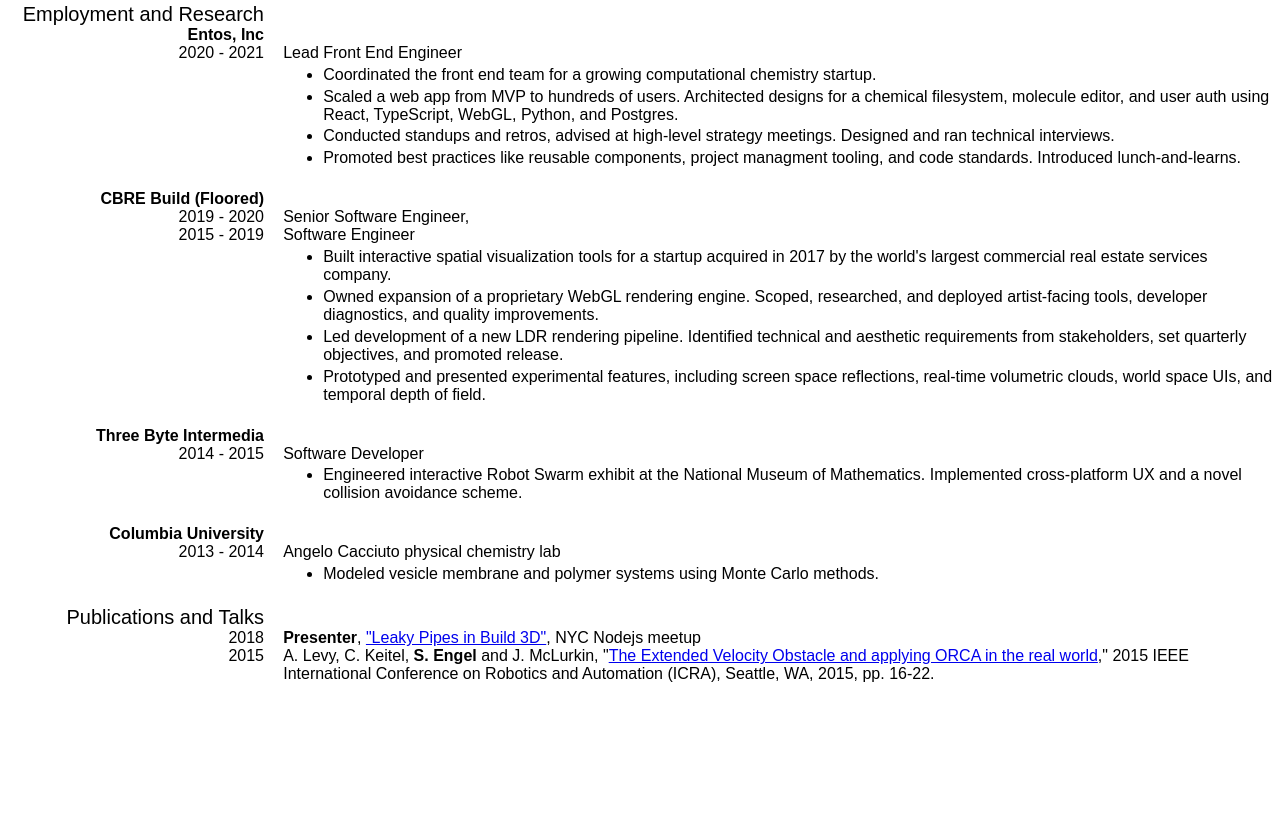
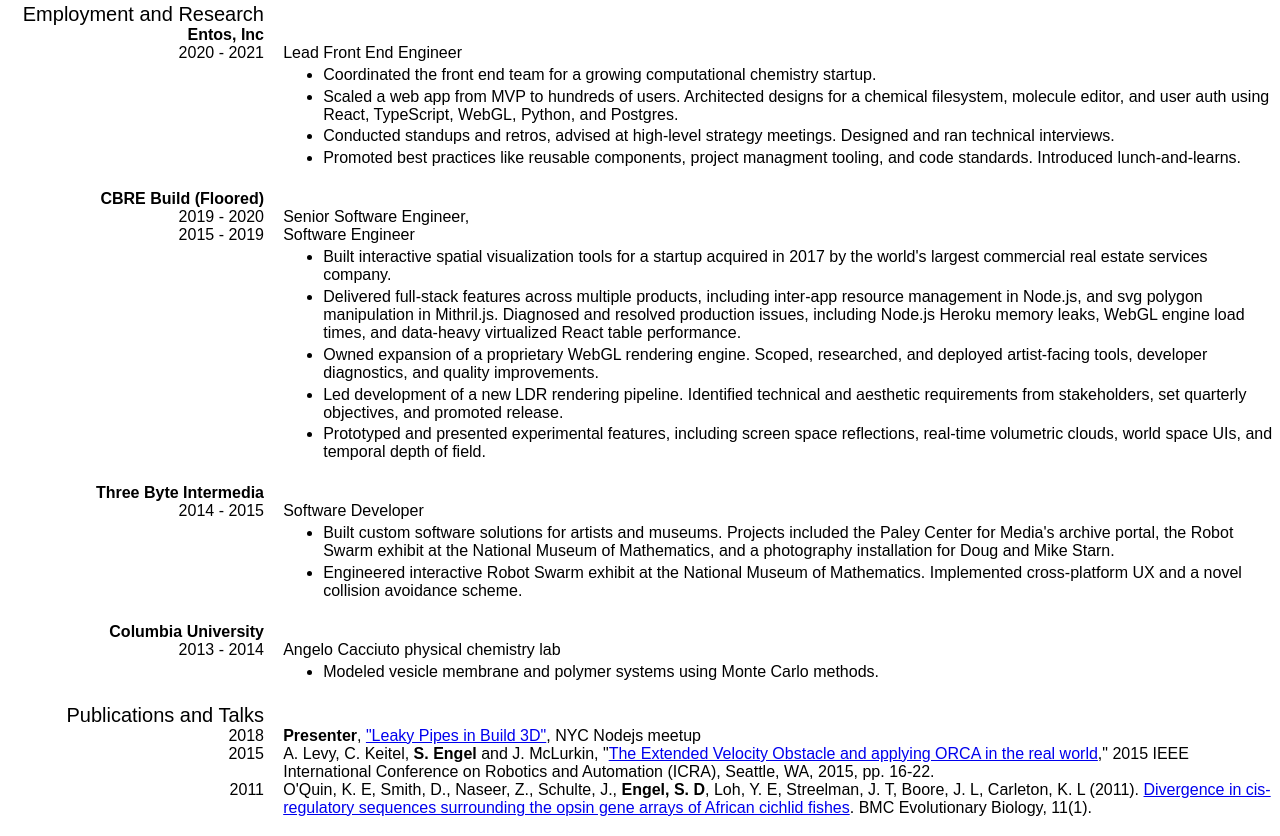
Before and after one commit to legnes/my, a plain HTML site: page resume.html in a window 1280 px wide. Shown: the part 301-1137 px from the top of the page. Before the commit the page ends 1003 px from the top, so only its background shows below. Drawn offline with Linux system fonts and the light colour scheme.

Commit message:
Undo some stuff

```diff
--- a/resume.html
+++ b/resume.html
@@ -217,7 +217,7 @@
           <p>Software Engineer</p>
           <ul>
             <li>Built interactive spatial visualization tools for a startup acquired in 2017 by the world's largest commercial real estate services company.</li>
-            <!-- <li>Delivered full-stack features across multiple products, including inter-app resource management in Node.js, and svg polygon manipulation in Mithril.js. Diagnosed and resolved production issues, including Node.js Heroku memory leaks, WebGL engine load times, and data-heavy virtualized React table performance.</li> -->
+            <li>Delivered full-stack features across multiple products, including inter-app resource management in Node.js, and svg polygon manipulation in Mithril.js. Diagnosed and resolved production issues, including Node.js Heroku memory leaks, WebGL engine load times, and data-heavy virtualized React table performance.</li>
             <li>Owned expansion of a proprietary WebGL rendering engine. Scoped, researched, and deployed artist-facing tools, developer diagnostics, and quality improvements.</li>
             <li>Led development of a new LDR rendering pipeline. Identified technical and aesthetic requirements from stakeholders, set quarterly objectives, and promoted release.</li>
             <li>Prototyped and presented experimental features, including screen space reflections, real-time volumetric clouds, world space UIs, and temporal depth of field.</li>
@@ -240,7 +240,7 @@
         <div class="column-right">
           <p>Software Developer</p>
           <ul>
-            <!-- <li>Built custom software solutions for artists and museums. Projects included the Paley Center for Media's archive portal, the Robot Swarm exhibit at the National Museum of Mathematics, and a photography installation for Doug and Mike Starn.</li> -->
+            <li>Built custom software solutions for artists and museums. Projects included the Paley Center for Media's archive portal, the Robot Swarm exhibit at the National Museum of Mathematics, and a photography installation for Doug and Mike Starn.</li>
             <li>Engineered interactive Robot Swarm exhibit at the National Museum of Mathematics. Implemented cross-platform UX and a novel collision avoidance scheme.</li>
           </ul>
         </div>
@@ -379,14 +379,14 @@
           <p>A. Levy, C. Keitel, <span class="bold">S. Engel</span> and J. McLurkin, "<a href="https://ieeexplore.ieee.org/abstract/document/7138974">The Extended Velocity Obstacle and applying ORCA in the real world</a>," 2015 IEEE International Conference on Robotics and Automation (ICRA), Seattle, WA, 2015, pp. 16-22.</p>
         </div>
       </div>
-      <!-- <div class="row">
+      <div class="row">
         <div class="column-left">
           <p>2011</p>
         </div>
         <div class="column-right">
           <p>O'Quin, K. E, Smith, D., Naseer, Z., Schulte, J., <span class="bold">Engel, S. D</span>, Loh, Y. E, Streelman, J. T, Boore, J. L, Carleton, K. L (2011). <a href="http://escholarship.org/uc/item/8bf6m15p">Divergence in cis-regulatory sequences surrounding the opsin gene arrays of African cichlid fishes</a>. BMC Evolutionary Biology, 11(1).</p>
         </div>
-      </div> -->
+      </div>
     </div>
   </section>
 
```
